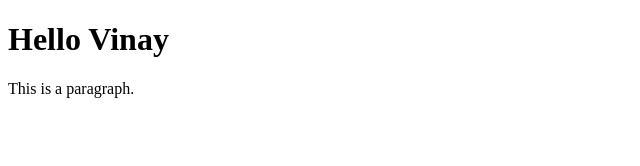
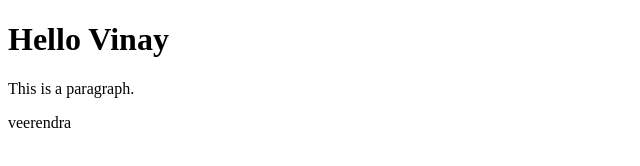
Before and after one commit to singampalliveerendra/practice-entire, a plain HTML site: page index.html in a window 1280 px wide. Shown: the full height of the page, 0-640 px from the left. Drawn offline with Linux system fonts and the light colour scheme.

Commit message:
Test via OpenCode session
Entire-Checkpoint: aa558de080ef

```diff
--- a/index.html
+++ b/index.html
@@ -7,5 +7,6 @@
 <body>
     <h1>Hello Vinay</h1>
     <p>This is a paragraph.</p>
+    <p>veerendra</p>
 </body>
 </html>
```
